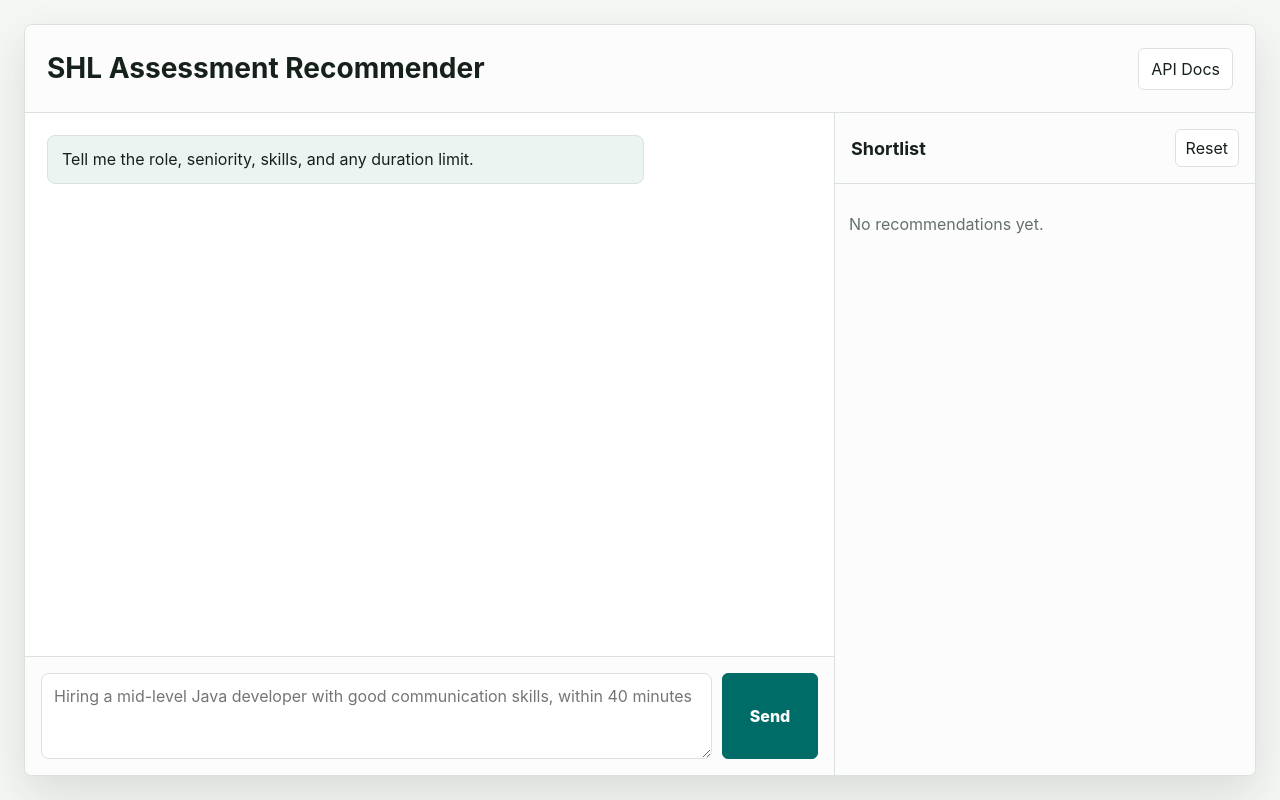
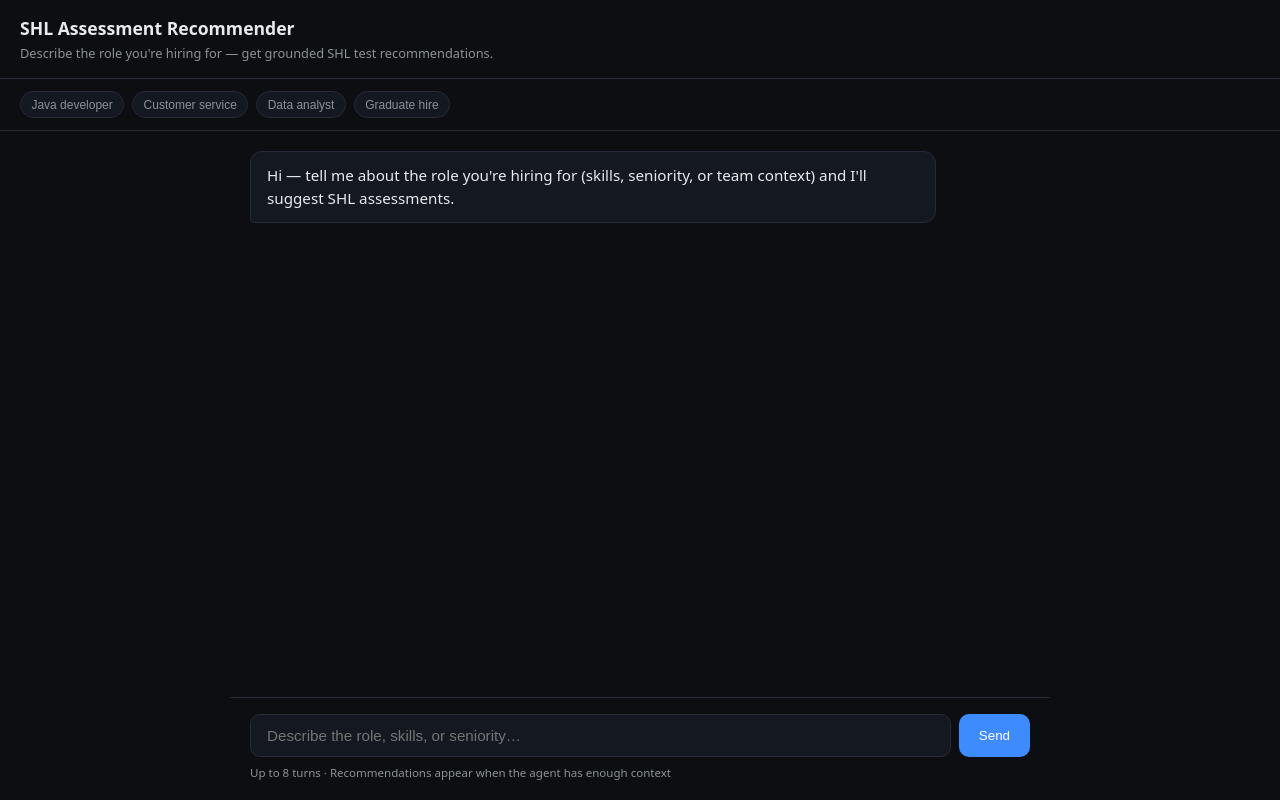
Before and after one commit to shwetgaur/shl-ai-recommender, a plain HTML site: page static/index.html in a window 1280 px wide. Drawn offline with Linux system fonts and the light colour scheme.

Commit message:
Restore dark single-column chat UI with sample prompts.
Revert split-panel layout; recommendations inline in chat bubbles.

```diff
--- a/static/app.js
+++ /dev/null
@@ -1,121 +0,0 @@
-const form = document.querySelector("#chatForm");
-const input = document.querySelector("#messageInput");
-const messagesEl = document.querySelector("#messages");
-const recsEl = document.querySelector("#recommendations");
-const resetButton = document.querySelector("#resetButton");
-
-let messages = [];
-
-function addMessage(role, content) {
-  messages.push({ role, content });
-  renderMessages();
-}
-
-function renderMessages() {
-  messagesEl.innerHTML = "";
-  if (messages.length === 0) {
-    const welcome = document.createElement("div");
-    welcome.className = "message assistant";
-    welcome.textContent = "Tell me the role, seniority, skills, and any duration limit.";
-    messagesEl.appendChild(welcome);
-    return;
-  }
-
-  for (const message of messages) {
-    const bubble = document.createElement("div");
-    bubble.className = `message ${message.role}`;
-    bubble.textContent = message.content;
-    messagesEl.appendChild(bubble);
-  }
-  messagesEl.scrollTop = messagesEl.scrollHeight;
-}
-
-function renderRecommendations(recommendations) {
-  recsEl.innerHTML = "";
-  recsEl.classList.toggle("empty", recommendations.length === 0);
-
-  if (recommendations.length === 0) {
-    const empty = document.createElement("p");
-    empty.textContent = "No recommendations yet.";
-    recsEl.appendChild(empty);
-    return;
-  }
-
-  for (const rec of recommendations) {
-    const item = document.createElement("article");
-    item.className = "rec";
-
-    const top = document.createElement("div");
-    top.className = "rec-top";
-
-    const title = document.createElement("h3");
-    title.textContent = rec.name;
-
-    const type = document.createElement("span");
-    type.className = "type";
-    type.textContent = rec.test_type || "SHL";
-
-    const link = document.createElement("a");
-    link.href = rec.url;
-    link.target = "_blank";
-    link.rel = "noopener noreferrer";
-    link.textContent = "Catalog page";
-
-    top.append(title, type);
-    item.append(top, link);
-    recsEl.appendChild(item);
-  }
-}
-
-async function sendMessage(content) {
-  addMessage("user", content);
-  input.value = "";
-  input.disabled = true;
-
-  try {
-    const response = await fetch("/chat", {
-      method: "POST",
-      headers: { "Content-Type": "application/json" },
-      body: JSON.stringify({ messages }),
-    });
-
-    if (!response.ok) {
-      throw new Error(`HTTP ${response.status}`);
-    }
-
-    const data = await response.json();
-    addMessage("assistant", data.reply);
-    renderRecommendations(data.recommendations || []);
-  } catch (error) {
-    addMessage("assistant", "I could not reach the API. Please try again.");
-    renderRecommendations([]);
-  } finally {
-    input.disabled = false;
-    input.focus();
-  }
-}
-
-form.addEventListener("submit", (event) => {
-  event.preventDefault();
-  const content = input.value.trim();
-  if (content) {
-    sendMessage(content);
-  }
-});
-
-resetButton.addEventListener("click", () => {
-  messages = [];
-  input.value = "";
-  renderMessages();
-  renderRecommendations([]);
-  input.focus();
-});
-
-input.addEventListener("keydown", (event) => {
-  if (event.key === "Enter" && (event.ctrlKey || event.metaKey)) {
-    form.requestSubmit();
-  }
-});
-
-renderMessages();
-renderRecommendations([]);
--- a/static/index.html
+++ b/static/index.html
@@ -1,50 +1,235 @@
-<!doctype html>
+<!DOCTYPE html>
 <html lang="en">
 <head>
-    <meta charset="utf-8" />
-    <meta name="viewport" content="width=device-width, initial-scale=1" />
+  <meta charset="UTF-8" />
+  <meta name="viewport" content="width=device-width, initial-scale=1.0" />
   <title>SHL Assessment Recommender</title>
-    <link rel="stylesheet" href="/static/styles.css?v=2" />
+  <style>
+    :root {
+      --bg: #0c0e12;
+      --surface: #141820;
+      --border: #252b38;
+      --text: #e8eaed;
+      --muted: #8b9298;
+      --accent: #3d8bfd;
+      --live: #22c55e;
+    }
+    * { box-sizing: border-box; margin: 0; padding: 0; }
+    body {
+      font-family: system-ui, -apple-system, sans-serif;
+      background: var(--bg);
+      color: var(--text);
+      min-height: 100vh;
+      display: flex;
+      flex-direction: column;
+    }
+    header {
+      border-bottom: 1px solid var(--border);
+      padding: 1rem 1.25rem;
+      background: rgba(12, 14, 18, 0.95);
+    }
+    header h1 { font-size: 1.1rem; font-weight: 600; }
+    header p { font-size: 0.8rem; color: var(--muted); margin-top: 0.25rem; }
+    .samples {
+      display: flex;
+      flex-wrap: wrap;
+      gap: 0.5rem;
+      padding: 0.75rem 1.25rem;
+      border-bottom: 1px solid var(--border);
+    }
+    .samples button {
+      font-size: 0.75rem;
+      padding: 0.35rem 0.65rem;
+      border-radius: 999px;
+      border: 1px solid var(--border);
+      background: var(--surface);
+      color: var(--muted);
+      cursor: pointer;
+    }
+    .samples button:hover { border-color: var(--accent); color: var(--accent); }
+    #chat {
+      flex: 1;
+      overflow-y: auto;
+      padding: 1.25rem;
+      display: flex;
+      flex-direction: column;
+      gap: 1rem;
+      max-width: 820px;
+      width: 100%;
+      margin: 0 auto;
+    }
+    .msg {
+      max-width: 88%;
+      padding: 0.75rem 1rem;
+      border-radius: 12px;
+      line-height: 1.5;
+      font-size: 0.95rem;
+      white-space: pre-wrap;
+    }
+    .msg.user {
+      align-self: flex-end;
+      background: var(--accent);
+      color: #fff;
+      border-bottom-right-radius: 4px;
+    }
+    .msg.assistant {
+      align-self: flex-start;
+      background: var(--surface);
+      border: 1px solid var(--border);
+      border-bottom-left-radius: 4px;
+    }
+    .recs {
+      display: flex;
+      flex-direction: column;
+      gap: 0.5rem;
+      margin-top: 0.75rem;
+    }
+    .rec {
+      display: block;
+      padding: 0.65rem 0.75rem;
+      border-radius: 8px;
+      border: 1px solid var(--border);
+      background: rgba(61, 139, 253, 0.08);
+      text-decoration: none;
+      color: var(--text);
+      font-size: 0.85rem;
+    }
+    .rec:hover { border-color: var(--accent); }
+    .rec span {
+      display: inline-block;
+      font-size: 0.65rem;
+      font-family: monospace;
+      color: var(--live);
+      border: 1px solid rgba(34, 197, 94, 0.4);
+      border-radius: 4px;
+      padding: 0.1rem 0.35rem;
+      margin-left: 0.5rem;
+    }
+    .typing { color: var(--muted); font-size: 0.85rem; font-style: italic; }
+    form {
+      border-top: 1px solid var(--border);
+      padding: 1rem 1.25rem 1.25rem;
+      max-width: 820px;
+      width: 100%;
+      margin: 0 auto;
+    }
+    .input-row { display: flex; gap: 0.5rem; }
+    input[type="text"] {
+      flex: 1;
+      padding: 0.75rem 1rem;
+      border-radius: 10px;
+      border: 1px solid var(--border);
+      background: var(--surface);
+      color: var(--text);
+      font-size: 0.95rem;
+    }
+    input:focus { outline: none; border-color: var(--accent); }
+    button[type="submit"] {
+      padding: 0.75rem 1.25rem;
+      border-radius: 10px;
+      border: none;
+      background: var(--accent);
+      color: #fff;
+      font-weight: 500;
+      cursor: pointer;
+    }
+    button[type="submit"]:disabled { opacity: 0.5; cursor: not-allowed; }
+    .hint { font-size: 0.72rem; color: var(--muted); margin-top: 0.5rem; }
+  </style>
 </head>
 <body>
-    <main class="shell">
-      <section class="workspace" aria-label="SHL assessment recommender">
-        <header class="topbar">
-          <div>
+  <header>
     <h1>SHL Assessment Recommender</h1>
-          </div>
-          <a class="docs-link" href="/docs">API Docs</a>
+    <p>Describe the role you're hiring for — get grounded SHL test recommendations.</p>
   </header>
 
-        <div class="content">
-          <section class="chat-panel" aria-label="Conversation">
-            <div id="messages" class="messages" aria-live="polite"></div>
-            <form id="chatForm" class="composer">
-              <textarea
-                id="messageInput"
-                name="message"
-                rows="3"
-                placeholder="Hiring a mid-level Java developer with good communication skills, within 40 minutes"
-                required
-              ></textarea>
-              <button type="submit" aria-label="Send message">
-                <span>Send</span>
-              </button>
+  <div class="samples">
+    <button type="button" data-prompt="We're hiring a mid-level Java developer who works with stakeholders.">Java developer</button>
+    <button type="button" data-prompt="Need assessments for a customer service team — communication and empathy matter.">Customer service</button>
+    <button type="button" data-prompt="Senior data analyst — SQL, Python, and business storytelling.">Data analyst</button>
+    <button type="button" data-prompt="Graduate hire — cognitive ability and learning agility.">Graduate hire</button>
+  </div>
+
+  <div id="chat"></div>
+
+  <form id="form">
+    <div class="input-row">
+      <input id="input" type="text" placeholder="Describe the role, skills, or seniority…" autocomplete="off" />
+      <button type="submit" id="send">Send</button>
+    </div>
+    <p class="hint">Up to 8 turns · Recommendations appear when the agent has enough context</p>
   </form>
-          </section>
 
-          <aside class="results-panel" aria-label="Recommendations">
-            <div class="panel-heading">
-              <h2>Shortlist</h2>
-              <button id="resetButton" type="button">Reset</button>
-            </div>
-            <div id="recommendations" class="recommendations empty">
-              <p>No recommendations yet.</p>
-            </div>
-          </aside>
-        </div>
-      </section>
-    </main>
-    <script src="/static/app.js?v=2"></script>
+  <script>
+    const chat = document.getElementById("chat");
+    const form = document.getElementById("form");
+    const input = document.getElementById("input");
+    const sendBtn = document.getElementById("send");
+    const messages = [];
+    let ended = false;
+
+    function renderRecs(recs) {
+      if (!recs || !recs.length) return "";
+      const items = recs.map(r =>
+        `<a class="rec" href="${r.url}" target="_blank" rel="noopener">${r.name}<span>${r.test_type}</span></a>`
+      ).join("");
+      return `<div class="recs">${items}</div>`;
+    }
+
+    function append(role, text, recs) {
+      const el = document.createElement("div");
+      el.className = `msg ${role}`;
+      el.innerHTML = text + (role === "assistant" ? renderRecs(recs) : "");
+      chat.appendChild(el);
+      chat.scrollTop = chat.scrollHeight;
+    }
+
+    async function send(text) {
+      if (!text.trim() || ended) return;
+      messages.push({ role: "user", content: text.trim() });
+      append("user", text.trim());
+      input.value = "";
+      sendBtn.disabled = true;
+      const typing = document.createElement("div");
+      typing.className = "typing";
+      typing.textContent = "Thinking…";
+      chat.appendChild(typing);
+      chat.scrollTop = chat.scrollHeight;
+
+      try {
+        const res = await fetch("/chat", {
+          method: "POST",
+          headers: { "Content-Type": "application/json" },
+          body: JSON.stringify({ messages }),
+        });
+        const data = await res.json();
+        typing.remove();
+        messages.push({ role: "assistant", content: data.reply });
+        append("assistant", data.reply, data.recommendations);
+        if (data.end_of_conversation) {
+          ended = true;
+          input.disabled = true;
+          sendBtn.disabled = true;
+          input.placeholder = "Conversation complete";
+        }
+      } catch (e) {
+        typing.remove();
+        append("assistant", "Could not reach the server. Please try again.");
+      }
+      sendBtn.disabled = ended;
+      input.focus();
+    }
+
+    form.addEventListener("submit", (e) => {
+      e.preventDefault();
+      send(input.value);
+    });
+
+    document.querySelectorAll(".samples button").forEach((btn) => {
+      btn.addEventListener("click", () => send(btn.dataset.prompt));
+    });
+
+    append("assistant", "Hi — tell me about the role you're hiring for (skills, seniority, or team context) and I'll suggest SHL assessments.");
+  </script>
 </body>
 </html>
--- a/static/styles.css
+++ /dev/null
@@ -1,317 +0,0 @@
-:root {
-  color-scheme: light;
-  --bg: #f5f7f4;
-  --panel: #ffffff;
-  --ink: #17211c;
-  --muted: #64716b;
-  --line: #dbe2dd;
-  --brand: #006c67;
-  --brand-dark: #004d49;
-  --accent: #b6405a;
-  --soft: #ecf4f2;
-  --shadow: 0 18px 45px rgba(22, 35, 30, 0.12);
-}
-
-* {
-  box-sizing: border-box;
-}
-
-body {
-  margin: 0;
-  min-height: 100vh;
-  background: var(--bg);
-  color: var(--ink);
-  font-family: Inter, ui-sans-serif, system-ui, -apple-system, BlinkMacSystemFont, "Segoe UI", sans-serif;
-}
-
-button,
-textarea {
-  font: inherit;
-}
-
-.shell {
-  min-height: 100vh;
-  padding: 24px;
-}
-
-.workspace {
-  min-height: calc(100vh - 48px);
-  max-width: 1280px;
-  margin: 0 auto;
-  background: var(--panel);
-  border: 1px solid var(--line);
-  border-radius: 8px;
-  box-shadow: var(--shadow);
-  display: flex;
-  flex-direction: column;
-  overflow: hidden;
-}
-
-.topbar {
-  min-height: 88px;
-  padding: 18px 22px;
-  border-bottom: 1px solid var(--line);
-  display: flex;
-  align-items: center;
-  justify-content: space-between;
-  gap: 16px;
-  background: #fbfcfb;
-}
-
-.eyebrow {
-  margin: 0 0 4px;
-  color: var(--accent);
-  font-size: 12px;
-  font-weight: 800;
-  letter-spacing: 0;
-  text-transform: uppercase;
-}
-
-h1,
-h2 {
-  margin: 0;
-  letter-spacing: 0;
-}
-
-h1 {
-  font-size: 28px;
-  line-height: 1.1;
-}
-
-h2 {
-  font-size: 18px;
-}
-
-.docs-link,
-button {
-  border: 1px solid var(--line);
-  border-radius: 6px;
-  background: #fff;
-  color: var(--ink);
-  text-decoration: none;
-  cursor: pointer;
-}
-
-.docs-link {
-  padding: 10px 12px;
-  white-space: nowrap;
-}
-
-.content {
-  flex: 1;
-  display: grid;
-  grid-template-columns: minmax(0, 1fr) 420px;
-  min-height: 0;
-}
-
-.chat-panel,
-.results-panel {
-  min-height: 0;
-}
-
-.chat-panel {
-  display: flex;
-  flex-direction: column;
-  border-right: 1px solid var(--line);
-}
-
-.messages {
-  flex: 1;
-  min-height: 420px;
-  max-height: calc(100vh - 220px);
-  overflow: auto;
-  padding: 22px;
-  display: flex;
-  flex-direction: column;
-  gap: 14px;
-}
-
-.message {
-  width: min(78%, 760px);
-  padding: 12px 14px;
-  border-radius: 8px;
-  line-height: 1.45;
-  border: 1px solid var(--line);
-  background: #fff;
-}
-
-.message.user {
-  margin-left: auto;
-  background: var(--brand);
-  border-color: var(--brand);
-  color: #fff;
-}
-
-.message.assistant {
-  background: var(--soft);
-}
-
-.composer {
-  padding: 16px;
-  display: grid;
-  grid-template-columns: minmax(0, 1fr) 96px;
-  gap: 10px;
-  border-top: 1px solid var(--line);
-  background: #fbfcfb;
-}
-
-textarea {
-  width: 100%;
-  min-height: 72px;
-  max-height: 180px;
-  resize: vertical;
-  border: 1px solid var(--line);
-  border-radius: 8px;
-  padding: 12px;
-  color: var(--ink);
-  outline: none;
-}
-
-textarea:focus {
-  border-color: var(--brand);
-  box-shadow: 0 0 0 3px rgba(0, 108, 103, 0.12);
-}
-
-.composer button {
-  min-height: 72px;
-  background: var(--brand);
-  border-color: var(--brand);
-  color: #fff;
-  font-weight: 800;
-}
-
-.composer button:hover,
-.composer button:focus {
-  background: var(--brand-dark);
-}
-
-.results-panel {
-  display: flex;
-  flex-direction: column;
-  background: #fbfcfb;
-}
-
-.panel-heading {
-  min-height: 64px;
-  padding: 16px;
-  border-bottom: 1px solid var(--line);
-  display: flex;
-  align-items: center;
-  justify-content: space-between;
-  gap: 12px;
-}
-
-#resetButton {
-  padding: 8px 10px;
-}
-
-.recommendations {
-  padding: 14px;
-  overflow: auto;
-  max-height: calc(100vh - 177px);
-  display: flex;
-  flex-direction: column;
-  gap: 10px;
-}
-
-.recommendations.empty {
-  color: var(--muted);
-}
-
-.rec {
-  padding: 12px;
-  background: #fff;
-  border: 1px solid var(--line);
-  border-radius: 8px;
-}
-
-.rec-top {
-  display: flex;
-  justify-content: space-between;
-  gap: 12px;
-}
-
-.rec h3 {
-  margin: 0;
-  font-size: 15px;
-  line-height: 1.3;
-}
-
-.type {
-  flex: 0 0 auto;
-  min-width: 34px;
-  height: 28px;
-  padding: 5px 8px;
-  border-radius: 6px;
-  background: #f8e8ed;
-  color: var(--accent);
-  text-align: center;
-  font-size: 12px;
-  font-weight: 800;
-}
-
-.rec a {
-  display: inline-block;
-  margin-top: 9px;
-  color: var(--brand);
-  font-weight: 700;
-  text-decoration: none;
-}
-
-.rec a:hover,
-.rec a:focus {
-  text-decoration: underline;
-}
-
-@media (max-width: 900px) {
-  .shell {
-    padding: 0;
-  }
-
-  .workspace {
-    min-height: 100vh;
-    border-radius: 0;
-    border-left: 0;
-    border-right: 0;
-  }
-
-  .content {
-    grid-template-columns: 1fr;
-  }
-
-  .chat-panel {
-    border-right: 0;
-  }
-
-  .results-panel {
-    border-top: 1px solid var(--line);
-  }
-
-  .messages,
-  .recommendations {
-    max-height: none;
-  }
-}
-
-@media (max-width: 560px) {
-  .topbar {
-    align-items: flex-start;
-    flex-direction: column;
-  }
-
-  h1 {
-    font-size: 24px;
-  }
-
-  .message {
-    width: 100%;
-  }
-
-  .composer {
-    grid-template-columns: 1fr;
-  }
-
-  .composer button {
-    min-height: 46px;
-  }
-}
```
Lines whose indentation alone changed are shown as unchanged.
